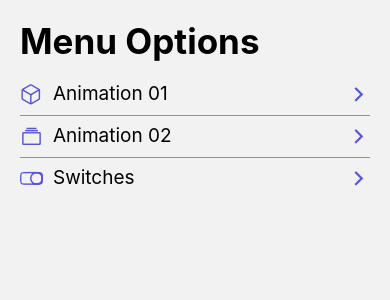
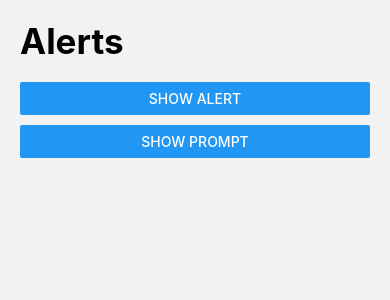
Before and after one commit to IAPC1994/06-RNComponents-react-native, a React Native app: screen /AlertScreen in a window 390 px wide. Shown: the top 300 px of the page. Built offline with nearby package versions, Linux system fonts and the light colour scheme.

Commit message:
Alert Screen exercise complete using alert and prompt

```diff
--- a/package.json
+++ b/package.json
@@ -15,6 +15,7 @@
     "react": "17.0.2",
     "react-native": "0.66.4",
     "react-native-gesture-handler": "^2.2.0",
+    "react-native-prompt-android": "^1.1.0",
     "react-native-safe-area-context": "^3.3.2",
     "react-native-screens": "^3.10.2",
     "react-native-vector-icons": "^9.0.0"
--- a/src/data/menuItems.tsx
+++ b/src/data/menuItems.tsx
@@ -16,4 +16,9 @@ export const menuItems: MenuItem[] = [
         icon: 'toggle-outline',
         component: 'SwitchScreen'
     },
+    {
+        name: 'Alerts',
+        icon: 'alert-circle-outline',
+        component: 'AlertScreen'
+    },
 ]
--- a/src/router/Navigation.tsx
+++ b/src/router/Navigation.tsx
@@ -4,6 +4,7 @@ import { HomeScreen } from '../screens/HomeScreen';
 import { Animation01Screen } from '../screens/Animation01Screen';
 import { Animation02Screen } from '../screens/Animation02Screen';
 import { SwitchScreen } from '../screens/SwitchScreen';
+import { AlertScreen } from '../screens/AlertScreen';
 
 const Stack = createStackNavigator();
 
@@ -18,6 +19,7 @@ export const Navigation = () => {
       <Stack.Screen name="Animation01Screen" component={Animation01Screen} />
       <Stack.Screen name="Animation02Screen" component={Animation02Screen} />
       <Stack.Screen name="SwitchScreen" component={SwitchScreen} />
+      <Stack.Screen name="AlertScreen" component={AlertScreen} />
     </Stack.Navigator>
   );
 }
--- /dev/null
+++ b/src/screens/AlertScreen.tsx
@@ -0,0 +1,79 @@
+import React from 'react';
+import { Alert, Button, View } from 'react-native';
+
+import prompt from 'react-native-prompt-android';
+
+import { HeaderTitle } from '../components/HeaderTitle';
+import { styles } from '../theme/appTheme';
+
+
+
+export const AlertScreen = () => {
+
+    const showAlert = () => {
+        Alert.alert(
+            "Alert Title",
+            "Alert Message",
+            [
+                {
+                    text: "Cancel",
+                    onPress: () => console.log("Cancel Button Pressed"),
+                    style: "cancel"
+                },
+                {
+                    text: "OK", onPress: () => console.log("OK Button Pressed")
+                }
+            ],
+            {
+                cancelable: true,
+                onDismiss: () => console.log("OnDismiss")
+            }
+        );
+    }
+
+
+    const showPrompt = () => {
+        /*ONLY IOS*/
+        // Alert.prompt(
+        //     "Prompt Title",
+        //     "Prompt message",
+        //     ( value: string ) => console.log('Info: ', value),
+        //     'default',
+        //     'Hello World',
+        //     'number-pad'
+        // )
+
+        prompt(
+            'Enter password',
+            'Enter your password to claim your $1.5B in lottery winnings',
+            [
+             { text: 'Cancel', onPress: () => console.log('Cancel Pressed'), style: 'cancel' },
+             { text: 'OK', onPress: password => console.log('OK Pressed, password: ' + password) },
+            ],
+            {
+                type: 'secure-text',
+                cancelable: false,
+                defaultValue: 'test',
+                placeholder: 'placeholder'
+            }
+        );
+    }
+
+    return (
+        <View style={ styles.globalMargin }>
+            <HeaderTitle title="Alerts" />
+
+            <Button
+                title="Show Alert"
+                onPress={ showAlert }
+            />
+            <View style={{ height: 10 }}/>
+
+            <Button
+                    title="Show Prompt"
+                    onPress={ showPrompt }
+                />
+            </View>
+
+    );
+};
```
Also changed, not shown: 1 other file (tests, documents, lock files or other folders).
